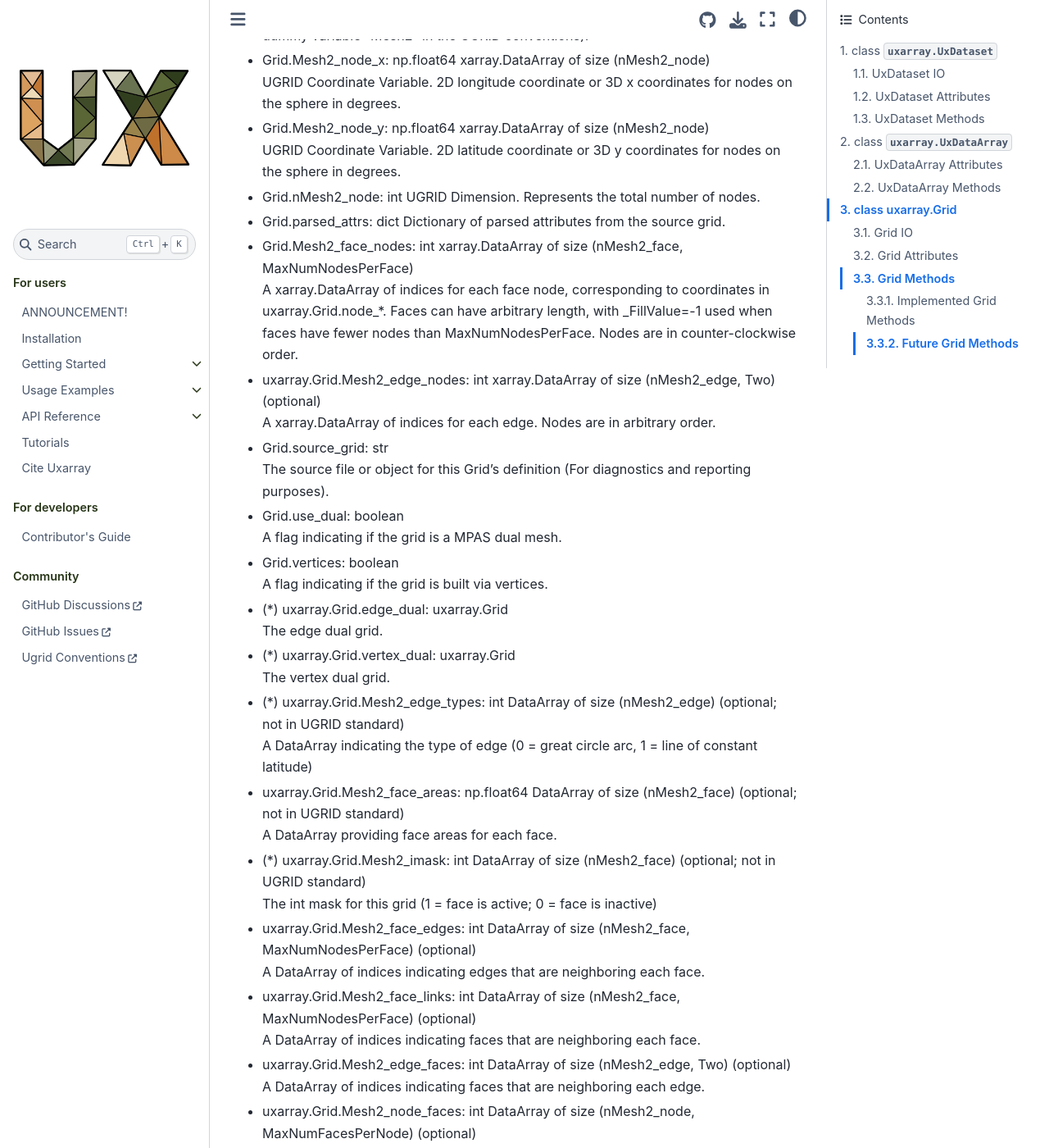
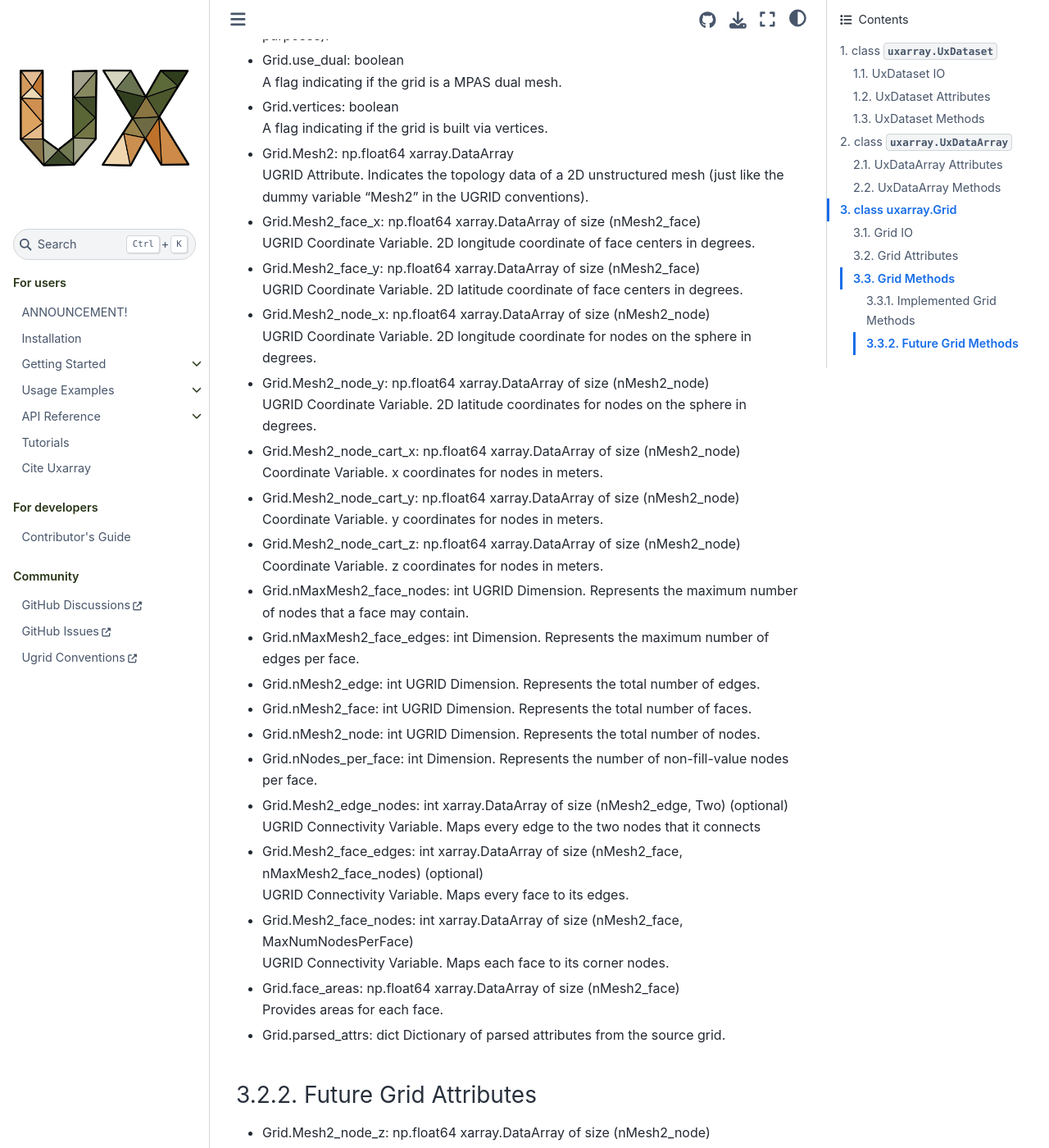
Before and after one commit to UXARRAY/uxarray, a Sphinx documentation site: the page built from docs/user_api/uxarray_api.md, in a window 1280 px wide and 1400 px high, scrolled down 3404 px. Shown: the whole window at 82% size. Built offline with Sphinx 7.4.7 and the Sphinx Book theme 1.1.4, drawn with Linux system fonts in a browser that asks for light colours; some of the changed text lies outside the part shown.

Commit message:
Last updates to uxarray_api.md and announcement

```diff
--- a/docs/user_api/uxarray_api.md
+++ b/docs/user_api/uxarray_api.md
@@ -131,35 +131,6 @@
 - Grid.islatlon: boolean \
   A flag indicating the grid is a latitude longitude grid.
 
-- Grid.Mesh2: np.float64 xarray.DataArray \
-  UGRID Attribute. Indicates the topology data of a 2D unstructured mesh (just
-  like the dummy variable "Mesh2" in the UGRID conventions).
-
-- Grid.Mesh2_node_x: np.float64 xarray.DataArray of size (nMesh2_node) \
-  UGRID Coordinate Variable. 2D longitude coordinate or 3D x coordinates for
-  nodes on the sphere in degrees.
-
-- Grid.Mesh2_node_y: np.float64 xarray.DataArray of size (nMesh2_node) \
-  UGRID Coordinate Variable. 2D latitude coordinate or 3D y coordinates for
-  nodes on the sphere in degrees.
-
-- Grid.nMesh2_node: int
-  UGRID Dimension. Represents the total number of nodes.
-
-- Grid.parsed_attrs: dict
-  Dictionary of parsed attributes from the source grid.
-
-- Grid.Mesh2_face_nodes: int xarray.DataArray of size
-  (nMesh2_face, MaxNumNodesPerFace) \
-  A xarray.DataArray of indices for each face node, corresponding to coordinates
-  in uxarray.Grid.node_*.  Faces can have arbitrary length, with
-  _FillValue=-1 used when faces have fewer nodes than MaxNumNodesPerFace.
-  Nodes are in counter-clockwise order.
-
-- uxarray.Grid.Mesh2_edge_nodes: int xarray.DataArray of size (nMesh2_edge, Two)
-  (optional) \
-  A xarray.DataArray of indices for each edge.  Nodes are in arbitrary order.
-
 - Grid.source_grid: str \
   The source file or object for this Grid's definition (For diagnostics and
   reporting purposes).
@@ -170,55 +141,68 @@
 - Grid.vertices: boolean \
   A flag indicating if the grid is built via vertices.
 
-- (*) uxarray.Grid.edge_dual: uxarray.Grid \
-  The edge dual grid.
+- Grid.Mesh2: np.float64 xarray.DataArray \
+  UGRID Attribute. Indicates the topology data of a 2D unstructured mesh (just
+  like the dummy variable "Mesh2" in the UGRID conventions).
 
-- (*) uxarray.Grid.vertex_dual: uxarray.Grid \
-  The vertex dual grid.
+- Grid.Mesh2_face_x: np.float64 xarray.DataArray of size (nMesh2_face) \
+  UGRID Coordinate Variable. 2D longitude coordinate of face centers in degrees.
 
-- (*) uxarray.Grid.Mesh2_edge_types: int DataArray of size (nMesh2_edge)
-  (optional; not in UGRID standard) \
-  A DataArray indicating the type of edge (0 = great circle arc, 1 = line of
-  constant latitude)
+- Grid.Mesh2_face_y: np.float64 xarray.DataArray of size (nMesh2_face) \
+  UGRID Coordinate Variable. 2D latitude coordinate of face centers in degrees.
 
-- uxarray.Grid.Mesh2_face_areas: np.float64 DataArray of size (nMesh2_face)
-  (optional; not in UGRID standard) \
-  A DataArray providing face areas for each face.
+- Grid.Mesh2_node_x: np.float64 xarray.DataArray of size (nMesh2_node) \
+  UGRID Coordinate Variable. 2D longitude coordinate for nodes on the sphere in
+  degrees.
 
-- (*) uxarray.Grid.Mesh2_imask: int DataArray of size (nMesh2_face)
-  (optional; not in UGRID standard) \
-  The int mask for this grid (1 = face is active; 0 = face is inactive)
+- Grid.Mesh2_node_y: np.float64 xarray.DataArray of size (nMesh2_node) \
+  UGRID Coordinate Variable. 2D latitude coordinates for nodes on the sphere in
+  degrees.
 
-- uxarray.Grid.Mesh2_face_edges: int DataArray of size (nMesh2_face,
-  MaxNumNodesPerFace) (optional) \
-  A DataArray of indices indicating edges that are neighboring each face.
+- Grid.Mesh2_node_cart_x: np.float64 xarray.DataArray of size (nMesh2_node) \
+  Coordinate Variable. x coordinates for nodes in meters.
 
-- uxarray.Grid.Mesh2_face_links: int DataArray of size (nMesh2_face,
-  MaxNumNodesPerFace) (optional) \
-  A DataArray of indices indicating faces that are neighboring each face.
+- Grid.Mesh2_node_cart_y: np.float64 xarray.DataArray of size (nMesh2_node) \
+  Coordinate Variable. y coordinates for nodes in meters.
 
-- uxarray.Grid.Mesh2_edge_faces: int DataArray of size (nMesh2_edge,
-  Two) (optional) \
-  A DataArray of indices indicating faces that are neighboring each edge.
+- Grid.Mesh2_node_cart_z: np.float64 xarray.DataArray of size (nMesh2_node) \
+  Coordinate Variable. z coordinates for nodes in meters.
 
-- uxarray.Grid.Mesh2_node_faces: int DataArray of size (nMesh2_node,
-  MaxNumFacesPerNode) (optional) \
-  A DataArray of indices indicating faces that are neighboring each node.
+- Grid.nMaxMesh2_face_nodes: int
+  UGRID Dimension. Represents the maximum number of nodes that a face may contain.
 
-- (*) uxarray.Grid.Mesh2_latlon_bounds: np.float64 DataArray of size
-  (nMesh2_face, Four) (optional; not in UGRID standard) \
-  A DataArray of values indicating the latitude-longitude boundaries of
-  each face.
+- Grid.nMaxMesh2_face_edges: int
+  Dimension. Represents the maximum number of edges per face.
 
-- (*) uxarray.Grid.Mesh2_overlapfaces_a: int DataArray of size
-  (nMesh2_face) (optional; not in UGRID standard) \
-  A DataArray of indices storing the indices of the parent face from
-  grid A, available when this Grid is a supermesh.
+- Grid.nMesh2_edge: int
+  UGRID Dimension. Represents the total number of edges.
 
-- (*) uxarray.Grid.Mesh2_overlapfaces_b: int DataArray of size
-  (nMesh2_face) (optional; not in UGRID standard) \
-  A DataArray of indices storing the indices of the parent face from
-  grid B, available when this Grid is a supermesh.
+- Grid.nMesh2_face: int
+  UGRID Dimension. Represents the total number of faces.
+
+- Grid.nMesh2_node: int
+  UGRID Dimension. Represents the total number of nodes.
+
+- Grid.nNodes_per_face: int
+  Dimension. Represents the number of non-fill-value nodes per face.
+
+- Grid.Mesh2_edge_nodes: int xarray.DataArray of size (nMesh2_edge, Two)
+  (optional) \
+  UGRID Connectivity Variable. Maps every edge to the two nodes that it connects
+
+- Grid.Mesh2_face_edges: int xarray.DataArray of size (nMesh2_face,
+  nMaxMesh2_face_nodes) (optional) \
+  UGRID Connectivity Variable. Maps every face to its edges.
+
+- Grid.Mesh2_face_nodes: int xarray.DataArray of size
+  (nMesh2_face, MaxNumNodesPerFace) \
+  UGRID Connectivity Variable. Maps each face to its corner nodes.
+
+- Grid.face_areas: np.float64 xarray.DataArray of size (nMesh2_face) \
+  Provides areas for each face.
+
+- Grid.parsed_attrs: dict
+  Dictionary of parsed attributes from the source grid.
 
 ### 3.2.2. Future Grid Attributes
 
@@ -226,43 +210,91 @@
   (optional)
   3D z coordinates for nodes on the sphere.
 
+- (*) Grid.edge_dual: Grid \
+  The edge dual grid.
+
+- (*) Grid.vertex_dual: Grid \
+  The vertex dual grid.
+
+- (*) Grid.Mesh2_edge_types: int DataArray of size (nMesh2_edge)
+  (optional; not in UGRID standard) \
+  A DataArray indicating the type of edge (0 = great circle arc, 1 = line of
+  constant latitude)
+
+- (*) Grid.Mesh2_imask: int DataArray of size (nMesh2_face)
+  (optional; not in UGRID standard) \
+  The int mask for this grid (1 = face is active; 0 = face is inactive)
+
+- Grid.Mesh2_face_links: int DataArray of size (nMesh2_face,
+  MaxNumNodesPerFace) (optional) \
+  A DataArray of indices indicating faces that are neighboring each face.
+
+- Grid.Mesh2_edge_faces: int DataArray of size (nMesh2_edge,
+  Two) (optional) \
+  A DataArray of indices indicating faces that are neighboring each edge.
+
+- Grid.Mesh2_node_faces: int DataArray of size (nMesh2_node,
+  MaxNumFacesPerNode) (optional) \
+  A DataArray of indices indicating faces that are neighboring each node.
+
+- (*) Grid.Mesh2_latlon_bounds: np.float64 DataArray of size
+  (nMesh2_face, Four) (optional; not in UGRID standard) \
+  A DataArray of values indicating the latitude-longitude boundaries of
+  each face.
+
+- (*) Grid.Mesh2_overlapfaces_a: int DataArray of size
+  (nMesh2_face) (optional; not in UGRID standard) \
+  A DataArray of indices storing the indices of the parent face from
+  grid A, available when this Grid is a supermesh.
+
+- (*) Grid.Mesh2_overlapfaces_b: int DataArray of size
+  (nMesh2_face) (optional; not in UGRID standard) \
+  A DataArray of indices storing the indices of the parent face from
+  grid B, available when this Grid is a supermesh.
+
 ## 3.3. Grid Methods
 
 ### 3.3.1. Implemented Grid Methods
 
-- uxarray.Grid.__init__(self, input_obj) \
+- Grid.__init__(self, input_obj) \
   Populate Grid object with input_object that can be one of xarray.Dataset,
   ndarray, list, or tuple.  The routine will automatically recognize if it is
   a UGRID, MPAS, SCRIP, or Exodus, or shape file.
 
-- uxarray.Grid.encode_as(self, str grid_type) \
+- Grid.copy(self) \
+  Return a deep copy of self.
+
+- Grid.encode_as(self, str grid_type) \
   Encode a `uxarray.Grid` as a `xarray.Dataset`in the specified grid type
-  (UGRID, SCRIP, Exodus, or SHP).
+  (UGRID, SCRIP, Exodus).
 
-- uxarray.Grid.compute_face_areas(self, [quadrature_rule, order]) \
-  Calculate the areas of all faces.
+- Grid.calculate_total_face_area(self, [quadrature_rule, order]) \
+  Calculate the total surface area of the whole mesh, i.e. sum of face areas.
+
+- Grid.compute_face_areas(self, [quadrature_rule, order]) \
+  Calculate the individual areas of all faces.
 
 ### 3.3.2. Future Grid Methods
 
-- (*) uxarray.Grid.__init__(self, str gridspec) \
+- (*) Grid.__init__(self, str gridspec) \
   Define a grid specified by gridspec str (analogous to the gridspec
   used in ncremap for grid generation).
 
-- uxarray.Grid.build_node_face_connectivity(self) \
+- Grid.build_node_face_connectivity(self) \
   Build the node-face connectivity array.
 
 - Grid.build_edge_face_connectivity(self) \
   Build the edge-face connectivity array.
 
-- Grid.buildlatlon_bounds(self) \
+- Grid.build_lat_lon_bounds(self) \
   Build the array of latitude-longitude bounding boxes.
 
 - Grid.encode_as(self, str grid_type) \
-  Encode a `uxarray.Grid` as a `xarray.Dataset`in the MPAS grid type.
+  Encode a `uxarray.Grid` as a `xarray.Dataset`in the MPAS or SHP grid type.
 
 - Grid.validate(self) \
   Validate that the grid conforms to the UGRID standards.
 
-- (*) Grid Grid.supermesh(self, Grid other) \
-  Construct the supermesh, consisting of all face edges from Grids self and
+- (*) Grid Grid.super_mesh(self, Grid other) \
+  Construct the super mesh, consisting of all face edges from Grids self and
   other.
```
Also changed, not shown: docs/announcement.rst (+13 -1 lines), 1 other file.
